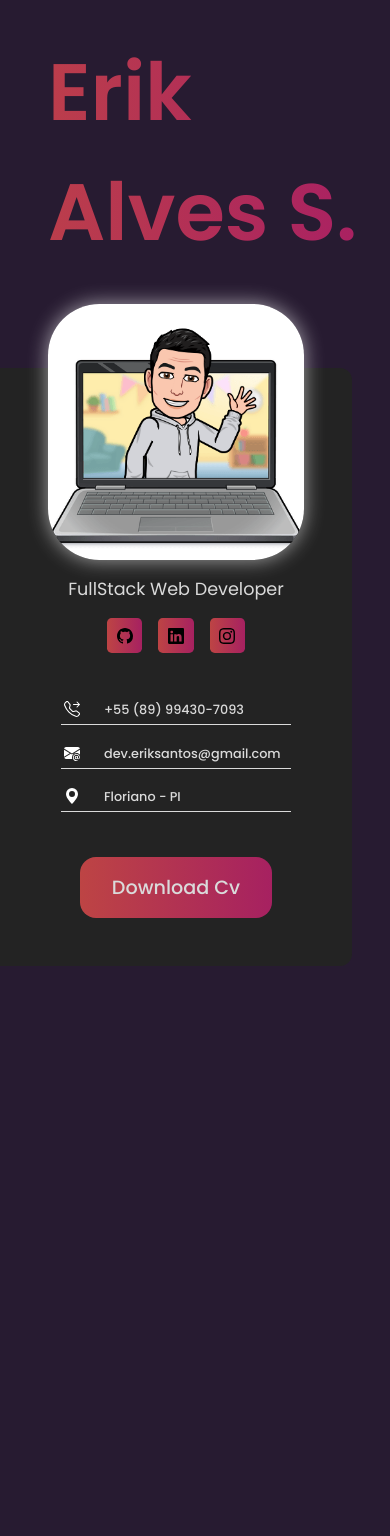
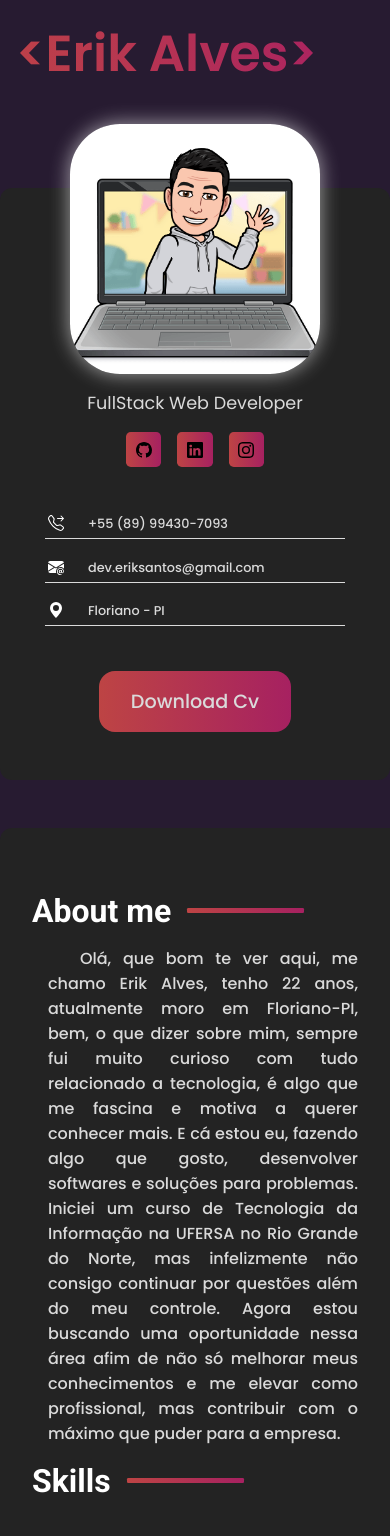
Before and after one commit to dev-erikalves/my-portfolio, a React (Vite) app: page / in a window 390 px wide. Shown: the top 1536 px of the page. Before the commit the page ends 966 px from the top, so only its background shows below. Built offline with nearby package versions, Linux system fonts and the light colour scheme.

Commit message:
Added content in MainContent.jsx like titles and description and in its stylesheet, changes in component name, added media queries in component names. sidebar and main content. Modified display style mixin, style added to app.scss

```diff
--- a/src/App.jsx
+++ b/src/App.jsx
@@ -7,8 +7,10 @@ export default function App() {
   return (
     <>
         <Name />
-        <SideBar />
-        <MainContent />
+        <div className="mainAndSidebar">
+          <SideBar />
+          <MainContent />
+        </div>
     </>
   )
 }
--- a/src/components/MainContent/MainContent.jsx
+++ b/src/components/MainContent/MainContent.jsx
@@ -1,7 +1,34 @@
 import styles from "./styles.module.scss"
+
 export default function MainContent() {
     return (
         <section className={styles.mainContent}>
+            <ContentSection
+                title="About me"
+                description="Olá, que bom te ver aqui, me chamo Erik Alves, tenho 22 anos,
+                atualmente moro em Floriano-PI, bem, o que dizer sobre mim, sempre fui
+                muito curioso com tudo relacionado a tecnologia, é algo que me fascina e
+                motiva a querer conhecer mais. E cá estou eu, fazendo algo que gosto, desenvolver softwares
+                e soluções para problemas. Iniciei um curso de Tecnologia da Informação na UFERSA no Rio Grande do Norte, mas infelizmente não
+                consigo continuar por questões além do meu controle. Agora estou buscando
+                uma oportunidade nessa área afim de não só melhorar meus conhecimentos e
+                me elevar como profissional, mas contribuir com o máximo que puder para a empresa."
+            />
+            <ContentSection
+                title="Skills"
+            />
+            <ContentSection
+                title="Projects"
+            />
         </section>
     )
 }
+
+const ContentSection = ({ title, description }) => {
+    return (
+        <section>
+            <h1 className={styles.titles}>{title}</h1>
+            <p className={styles.description}>{description}</p>
+        </section>
+    )
+}
--- a/src/components/MainContent/styles.module.scss
+++ b/src/components/MainContent/styles.module.scss
@@ -1,3 +1,30 @@
+@import "../../styles/variables.scss";
+@import "../../styles/mixins.scss";
+
 .mainContent {
-    color: #fff;
+    @include display-style(flex, column, 100%);
+    @include common-measures(3rem 2rem, 0, .75rem 0 0 .75rem);
+    background-color: $bg-color;
 }
+.titles {
+    @include font-style(2em, $font-secundary, 600, #fff);
+    border-bottom: 1.3rem;
+    padding: 1rem 0;
+
+    &::after {
+        content: "";
+        position: absolute;
+        width: 30%;
+        margin-left: 1rem;
+        border-radius: .08rem;
+        transform: translateY(1rem);
+        height: .3rem;
+        background: $gradient;
+    }
+}
+.description {
+    @include font-style(1em, $font-primary, 500, $text-color);
+    padding-left: 1rem;
+    text-indent: 2rem;
+    text-align: justify;
+}
--- a/src/components/Name/Name.jsx
+++ b/src/components/Name/Name.jsx
@@ -1,7 +1,8 @@
 import styles from "./styles.module.scss";
 
 export default function Name() {
+    const name = "<Erik Alves>"
     return (
-        <h1 className={styles.name}>Erik Alves S.</h1>
+        <h1 className={styles.name}>{name}</h1>
     )
 }
--- a/src/components/Name/styles.module.scss
+++ b/src/components/Name/styles.module.scss
@@ -2,11 +2,16 @@
 @import "../../styles/variables.scss";
 
 .name {
-    @include common-measures(2rem 0 4rem 3rem, auto 0, none);
-    @include display-style(flex, row, 100%, auto);
-    @include font-style(5rem, $font-primary, 600, normal);
+    @include common-measures(1rem, 0, none);
+    @include font-style(5em, $font-primary, 600, normal);
     background: $gradient;
     background-clip: border-box;
     -webkit-background-clip: text;
     -webkit-text-fill-color: transparent;
 }
+
+@media screen and (max-width: 568px) {
+    .name {
+        font-size: 13vw;
+    }
+}
--- a/src/components/SideBar/components/ContactContainer/styles.module.scss
+++ b/src/components/SideBar/components/ContactContainer/styles.module.scss
@@ -2,14 +2,14 @@
 @import "../../../../styles/mixins.scss";
 
 .contactContainer {
-    @include display-style(flex, column, 100%, auto);
+    @include display-style(flex, column, 100%);
     @include common-measures(.8rem, auto, .75rem);
     align-items: start;
     gap: 1rem;
     transform: translateY(-2rem)
 }
 .contactSection {
-    @include display-style(flex, row, 100%, auto);
+    @include display-style(flex, row, 100%);
     @include common-measures(.2rem, 0, none);
     border-bottom: 1px solid $text-color;
 }
--- a/src/components/SideBar/components/NetworkBtns/styles.module.scss
+++ b/src/components/SideBar/components/NetworkBtns/styles.module.scss
@@ -2,13 +2,13 @@
 @import "../../../../styles/mixins.scss";
 
 .linksContainer {
-    @include display-style(flex, row, 100%, auto);
+    @include display-style(flex, row, 100%);
     transform: translateY(-3rem);
     justify-content: center;
     gap: 1rem;
 }
 .links {
-    @include display-style(flex, row, normal, auto);
+    @include display-style(flex, row, normal);
     @include common-measures(.6rem, 1rem 0, .3rem);
     background: $gradient;
 
--- a/src/components/SideBar/styles.module.scss
+++ b/src/components/SideBar/styles.module.scss
@@ -2,14 +2,14 @@
 @import "../../styles/variables.scss";
 
 .sidebar {
-    @include display-style(flex, column, 22rem, auto);
-    @include common-measures(0 3rem 3rem, 2rem 0 0 0, 0 .75rem .75rem 0);
+    @include display-style(flex, column, 22rem);
+    @include common-measures(0 2rem 3rem, 0, 0 .75rem .75rem 0);
     text-align: center;
     background-color: $bg-color;
 }
 .photoPerfil {
     @include common-measures(0, auto, 20%);
-    @include display-style(flex, column, 100%, auto);
+    @include display-style(flex, column, 250px);
     transform: translateY(-4rem);
     box-shadow: 0px 0px 20px rgba(255, 255, 255, 0.6);
 }
@@ -17,3 +17,16 @@
     @include font-style(1.1rem, $font-primary, normal, $text-color);
     transform: translateY(-3rem);
 }
+//media queries
+@media screen and (max-width: 768px) {
+    .sidebar {
+        margin: auto;
+        width: 80%;
+        border-radius: .75rem;
+    }
+}
+@media screen and (max-width: 568px) {
+    .sidebar {
+        width: 100%;
+    }
+}
--- a/src/styles/app.scss
+++ b/src/styles/app.scss
@@ -1 +1,13 @@
-@import "./variables.scss"
+@import "./variables.scss";
+
+  .mainAndSidebar {
+    display: flex;
+    margin-top: 5rem;
+    gap: 3rem;
+  }
+
+  @media screen and (max-width: 768px) {
+    .mainAndSidebar {
+      display: grid;
+    }
+  }
--- a/src/styles/main.scss
+++ b/src/styles/main.scss
@@ -12,5 +12,4 @@ body {
     width: 100%;
     min-height: 100vh;
     background-color: $body-bg-color;
-    flex-wrap: wrap;
 }
--- a/src/styles/mixins.scss
+++ b/src/styles/mixins.scss
@@ -3,11 +3,10 @@
     margin: $margin;
     border-radius: $border-radius;
 }
-@mixin display-style($display, $flex-direction, $width, $height) {
+@mixin display-style($display, $flex-direction, $width) {
     display: $display;
     flex-direction: $flex-direction;
     width: $width;
-    height: $height;
 }
 @mixin font-style($font-size, $font-family, $font-wight, $color) {
     font-size: $font-size;
```
